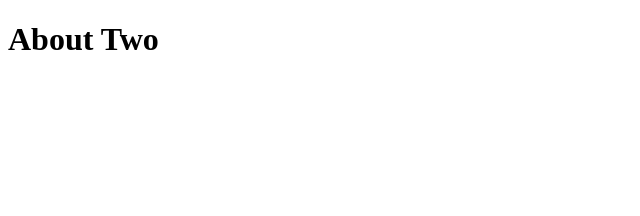
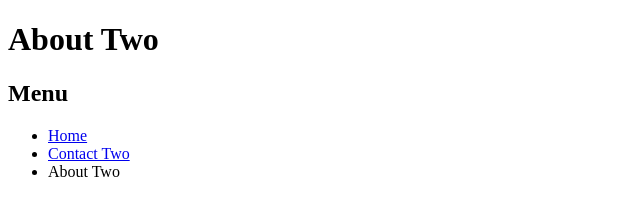
Before and after one commit to akwrigh7/two, a plain HTML site: page abouttwo.html in a window 1280 px wide. Shown: the whole page, without its empty margins (0-640 px from the left). Drawn offline with Linux system fonts and the light colour scheme.

Commit message:
added navs
Added menu to all pages

```diff
--- a/abouttwo.html
+++ b/abouttwo.html
@@ -10,6 +10,14 @@
     <header>
         <h1>About Two</h1>
     </header>
+    <nav>
+        <h2>Menu</h2>
+        <ul>
+            <li><a href="index.html">Home</a></li>
+            <li><a href="contacttwo.html">Contact Two</a></li>
+            <li>About Two</li>
+        </ul>
+    </nav>
     <main></main>
     <footer></footer>
 </body>
```
Also changed, not shown: index.html (+3 -1 lines).
